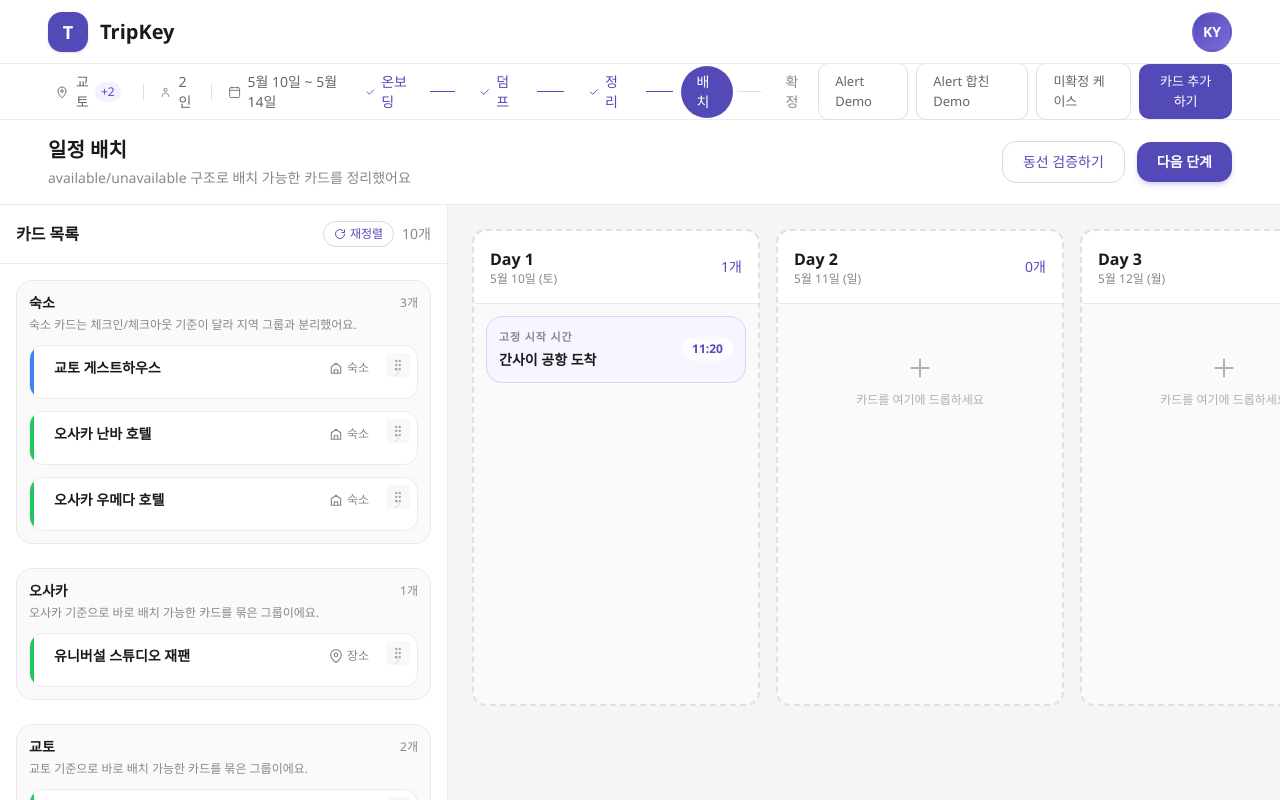
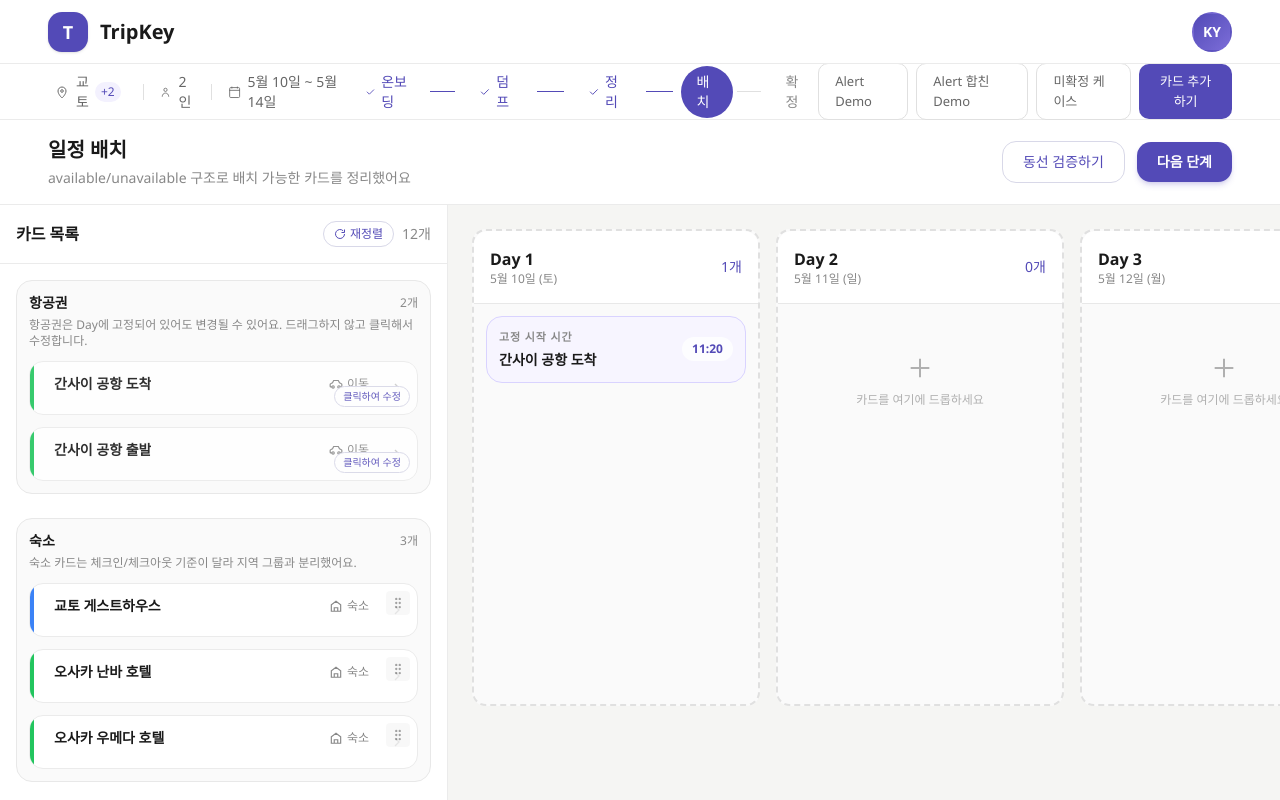
Before and after one commit to oevinqu/tripKey_421UI, a Next.js app: page /arrange in a window 1280 px wide. Shown: the top 800 px of the page. Built offline with nearby package versions, Linux system fonts and the light colour scheme.

Commit message:
3.2v plane

```diff
--- a/app/arrange/page.tsx
+++ b/app/arrange/page.tsx
@@ -653,8 +653,8 @@ export default function ArrangePage() {
   const placedCardIds = new Set(
     [...fixedPlacementIds, ...days.flatMap((day) => day.cards.map((card) => card.instance_id))]
   );
-  const visibleStockCount = stockCards.filter(
-    (card) => !isAirportCard(card) && matchesDestination(card, destinationFilter)
+  const visibleStockCount = stockCards.filter((card) =>
+    matchesDestination(card, destinationFilter)
   ).length;
   const placedCardsCount = placedCardIds.size;
   const totalCards = stockCards.length;
@@ -823,7 +823,7 @@ export default function ArrangePage() {
     const filteredStockCards = stockCards.filter((card) =>
       matchesDestination(card, destinationFilter)
     );
-    const visibleStockCards = filteredStockCards.filter((card) => !isAirportCard(card));
+    const visibleStockCards = filteredStockCards;
     const hasAnyAccommodation = stockCards.some(
       (card) => card.category === "accommodation" && !card.is_excluded
     );
@@ -892,8 +892,8 @@ export default function ArrangePage() {
         ? [
             {
               id: "airport",
-              title: "공항",
-              reason: "공항 이동과 출발/도착 카드는 별도 흐름으로 관리하기 위해 따로 묶었어요.",
+              title: "항공권",
+              reason: "항공권은 Day에 고정되어 있어도 변경될 수 있어요. 드래그하지 않고 클릭해서 수정합니다.",
               cards: airportCards,
             },
           ]
@@ -1260,10 +1260,11 @@ export default function ArrangePage() {
     const isBlocked = card.placement_status === "blocked";
     const isNeedsInput = card.placement_status === "needs_input";
     const isProcessing = card.processing_status === "processing";
-    const isDraggable = canDrag(card);
+    const isClickOnlyTransport = isAirportCard(card);
+    const isDraggable = canDrag(card) && !isClickOnlyTransport;
     const placementCount = getPlacements(card.instance_id).length;
     const isPlaced = placementCount > 0;
-    const ghostClass = isPlaced
+    const ghostClass = isPlaced && !isClickOnlyTransport
       ? card.allow_duplicate
         ? "opacity-75"
         : "opacity-45 saturate-0"
@@ -1279,9 +1280,15 @@ export default function ArrangePage() {
       >
         <TripCard card={card} onClick={() => handleCardClick(card)} compact />
 
-        {isPlaced && (
+        {isPlaced && !isClickOnlyTransport && (
           <div className="absolute bottom-2 right-2 rounded-full border border-[#D8D8D8] bg-white/90 px-2 py-0.5 text-[10px] font-medium text-[#666]">
             {card.allow_duplicate ? `중복 배치 ${placementCount}` : "이미 배치됨"}
+          </div>
+        )}
+
+        {isClickOnlyTransport && (
+          <div className="absolute bottom-2 right-2 rounded-full border border-[#D8D8E8] bg-white/95 px-2 py-0.5 text-[10px] font-medium text-[#534AB7]">
+            클릭하여 수정
           </div>
         )}
 
@@ -1511,7 +1518,7 @@ export default function ArrangePage() {
                 <span className="text-sm text-[#888]">
                   {destinationFilter
                     ? `${visibleStockCount}개`
-                    : `${stockCards.filter((card) => !isAirportCard(card)).length}개`}
+                    : `${stockCards.length}개`}
                 </span>
               </div>
             </div>
```
Also changed, not shown: 1 other file (tests, documents, lock files or other folders).
